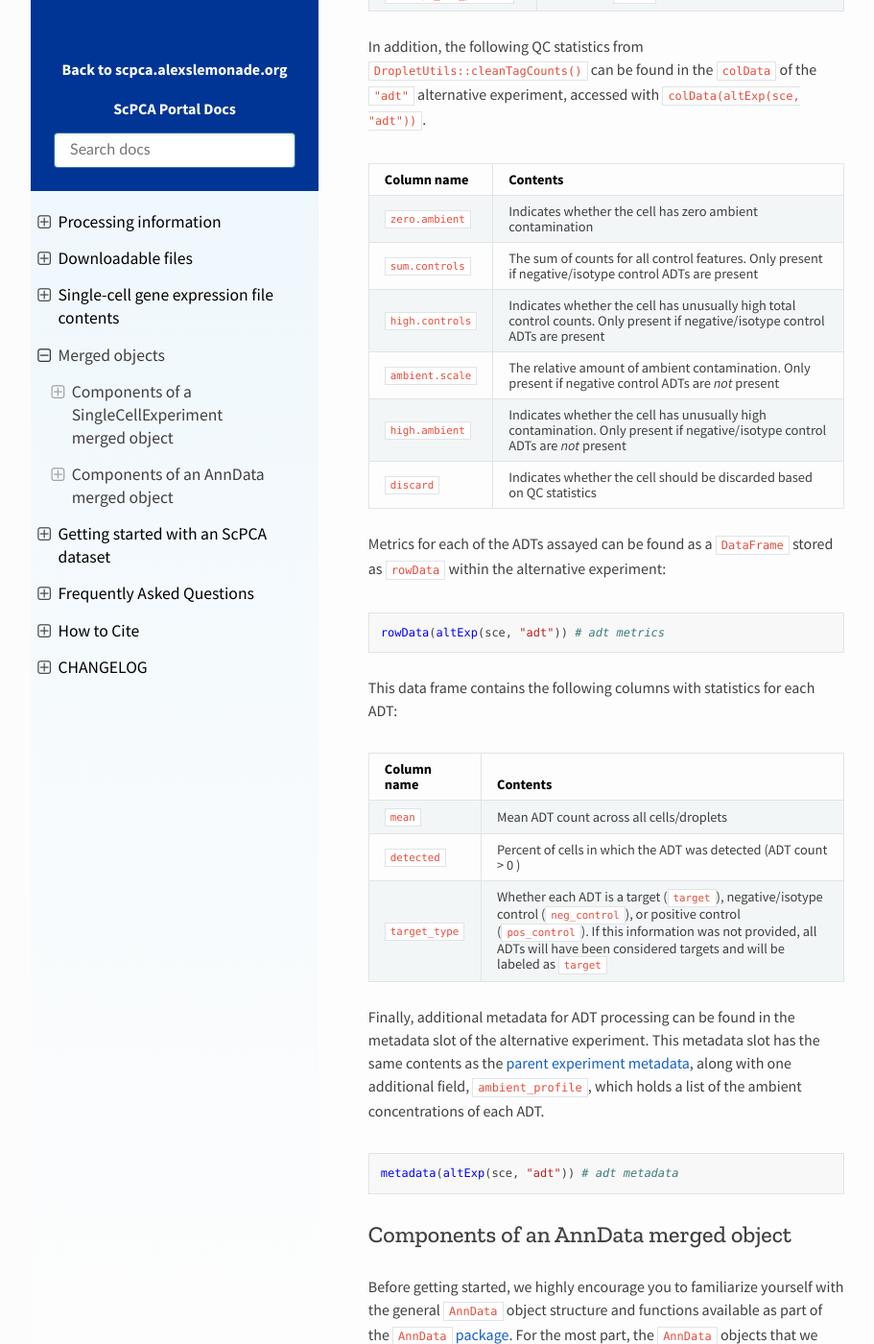
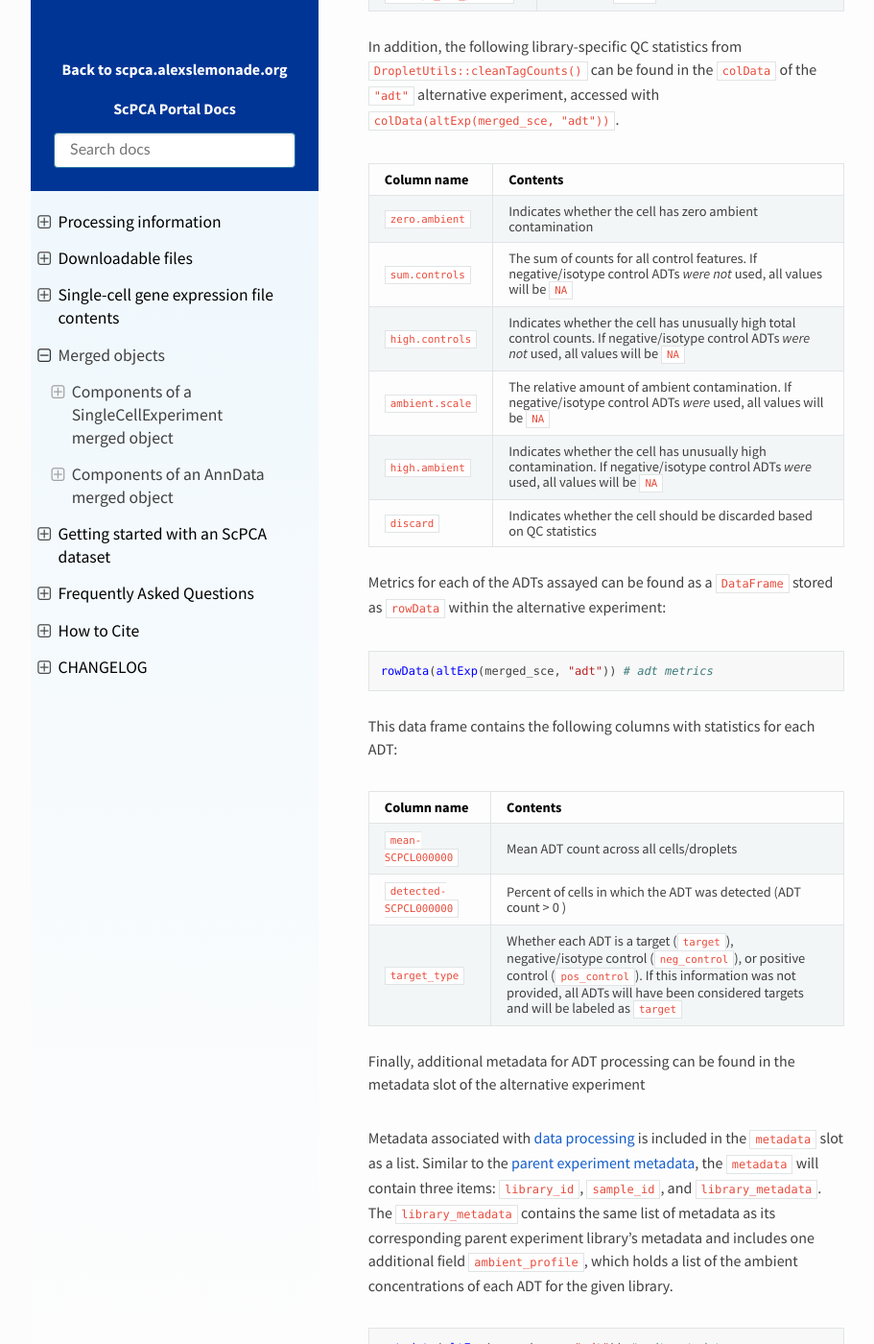
Before and after one commit to DongzeHE/scpca-docs, a Sphinx documentation site: the page built from docs/merged_objects.md, in a window 1280 px wide and 1400 px high, scrolled down 12258 px. Shown: the whole window at 96% size, without its empty margins (158-1069 px from the left). Built offline with Sphinx 7.4.7 and the Read the Docs theme 2.0.0, drawn with Linux system fonts in a browser that asks for light colours; some of the changed text lies outside the part shown.

Commit message:
Update the CITEseq sections with merged object text

````diff
--- a/docs/merged_objects.md
+++ b/docs/merged_objects.md
@@ -254,11 +254,11 @@ altExp(merged_sce, "adt") # adt experiment
 Within this, the main expression matrix is again found in the `counts` assay and the normalized expression matrix is found in the `logcounts` assay.
 For each assay, each column corresponds to a cell or droplet (in the same order as the parent `SingleCellExperiment`) and each row corresponds to an antibody derived tag (ADT).
 In some cases, only some libraries in the merged object will have associated CITE-seq data.
-These libraries are included in the assay matrices with all `NA` count values.
+Libraries which do not have CITE-seq expression data are included in the assay matrices with all `NA` count values.
 Column names are again cell barcode sequences prefixed with the originating library id, e.g. `SCPCL000000-{barcode}`, and row names are the antibody targets for each ADT.
 
 Only cells which are denoted as "Keep" in the `colData(merged_sce)$adt_scpca_filter` column (as described [above](#singlecellexperiment-cell-metrics)) have normalized expression values in the `logcounts` assay, and all other cells are assigned `NA` values.
-However, as described in the {ref}`processed ADT data section <processing_information:Processed ADT data>`, normalization may fail under certain circumstances.
+However, as described in the {ref}`ADT data processing section <processing_information:Processed ADT data>`, normalization may fail under certain circumstances.
 If a given ADT library failed normalization, it will also have `NA` values in the merged object.
 
 The following additional per-cell data columns for the ADT data can be found in the main `colData` data frame (accessed with `colData(sce)` [as above](#singlecellexperiment-cell-metrics)).
@@ -270,40 +270,41 @@ The following additional per-cell data columns for the ADT data can be found in
 | `altexps_adt_percent`  | Percent of `total` UMI count from ADT reads       |
 
 
-In addition, the following QC statistics from [`DropletUtils::cleanTagCounts()`](https://rdrr.io/github/MarioniLab/DropletUtils/man/cleanTagCounts.html) can be found in the `colData` of the `"adt"` alternative experiment, accessed with `colData(altExp(sce, "adt"))`.
+In addition, the following library-specific QC statistics from [`DropletUtils::cleanTagCounts()`](https://rdrr.io/github/MarioniLab/DropletUtils/man/cleanTagCounts.html) can be found in the `colData` of the `"adt"` alternative experiment, accessed with `colData(altExp(merged_sce, "adt"))`.
 
 | Column name                | Contents                                          |
 | -------------------------- | ------------------------------------------------- |
 | `zero.ambient`   | Indicates whether the cell has zero ambient contamination   |
-| `sum.controls` |  The sum of counts for all control features. Only present if negative/isotype control ADTs are present |
-| `high.controls`  | Indicates whether the cell has unusually high total control counts. Only present if negative/isotype control ADTs are present |
-| `ambient.scale` |  The relative amount of ambient contamination. Only present if negative control ADTs are _not_ present |
-| `high.ambient`  | Indicates whether the cell has unusually high contamination. Only present if negative/isotype control ADTs are _not_ present |
+| `sum.controls` |  The sum of counts for all control features. If negative/isotype control ADTs _were not_ used, all values will be `NA` |
+| `high.controls`  | Indicates whether the cell has unusually high total control counts. If negative/isotype control ADTs _were not_ used, all values will be `NA` |
+| `ambient.scale` |  The relative amount of ambient contamination.  If negative/isotype control ADTs _were_ used, all values will be `NA` |
+| `high.ambient`  | Indicates whether the cell has unusually high contamination.  If negative/isotype control ADTs _were_ used, all values will be `NA` |
 | `discard`  | Indicates whether the cell should be discarded based on QC statistics |
 
 
 Metrics for each of the ADTs assayed can be found as a `DataFrame` stored as `rowData` within the alternative experiment:
 
 ```r
-rowData(altExp(sce, "adt")) # adt metrics
+rowData(altExp(merged_sce, "adt")) # adt metrics
 ```
 
 This data frame contains the following columns with statistics for each ADT:
 
 | Column name | Contents                                                       |
 | ----------- | -------------------------------------------------------------- |
-| `mean`      | Mean ADT count across all cells/droplets                       |
-| `detected`  | Percent of cells in which the ADT was detected (ADT count > 0 ) |
+| `mean-SCPCL000000`      | Mean ADT count across all cells/droplets                       |
+| `detected-SCPCL000000`  | Percent of cells in which the ADT was detected (ADT count > 0 ) |
 | `target_type` | Whether each ADT is a target (`target`), negative/isotype control (`neg_control`), or positive control (`pos_control`). If this information was not provided, all ADTs will have been considered targets and will be labeled as `target` |
 
-Finally, additional metadata for ADT processing can be found in the metadata slot of the alternative experiment.
-This metadata slot has the same contents as the [parent experiment metadata](#singlecellexperiment-experiment-metadata), along with one additional field, `ambient_profile`, which holds a list of the ambient concentrations of each ADT.
+Finally, additional metadata for ADT processing can be found in the metadata slot of the alternative experiment
+
+Metadata associated with {ref}`data processing <processing_information:Processing information>` is included in the `metadata` slot as a list.
+Similar to the [parent experiment metadata](#singlecellexperiment-experiment-metadata), the `metadata` will contain three items: `library_id`, `sample_id`, and `library_metadata`.
+The `library_metadata` contains the same list of metadata as its corresponding parent experiment library's metadata and includes one additional field `ambient_profile`, which holds a list of the ambient concentrations of each ADT for the given library.
 
 ```r
-metadata(altExp(sce, "adt")) # adt metadata
+metadata(altExp(merged_sce, "adt")) # adt metadata
 ```
-
-
 
 ## Components of an AnnData merged object
 
````
